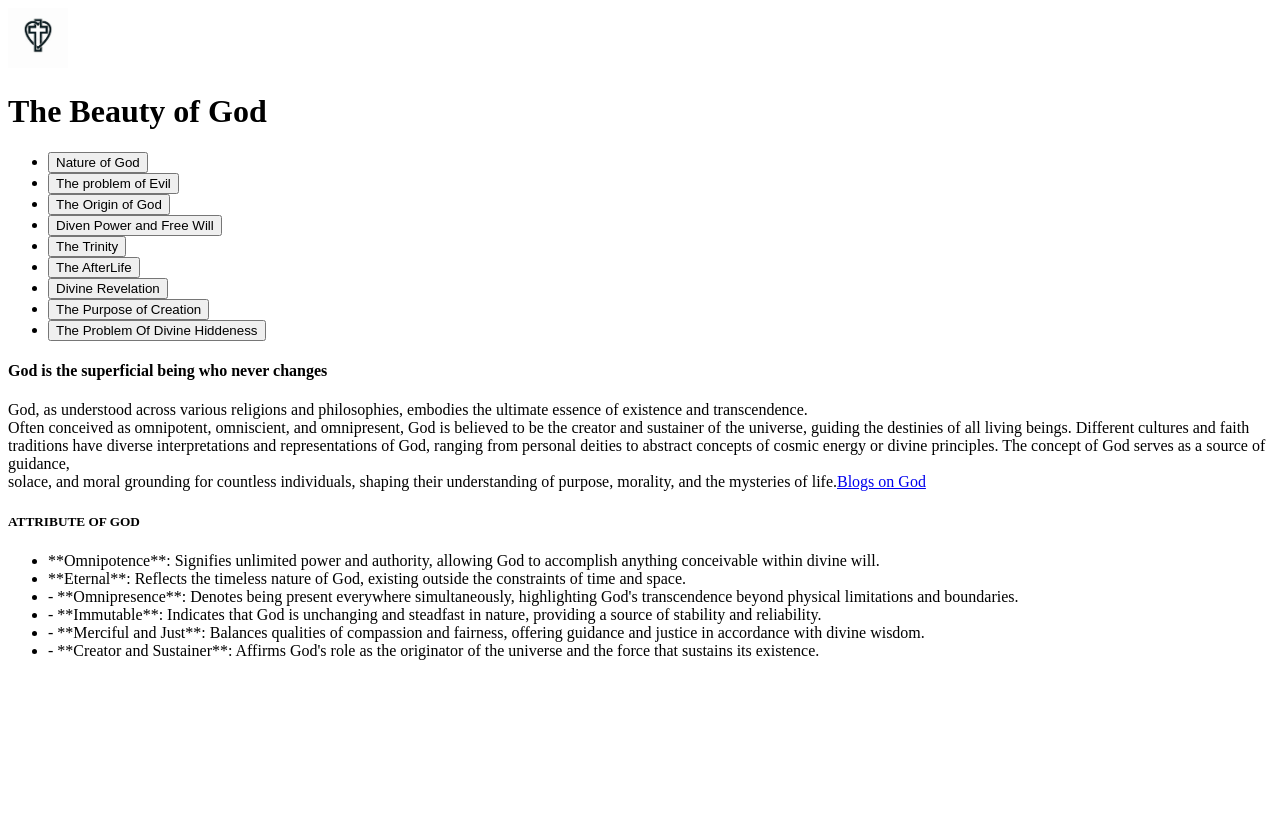
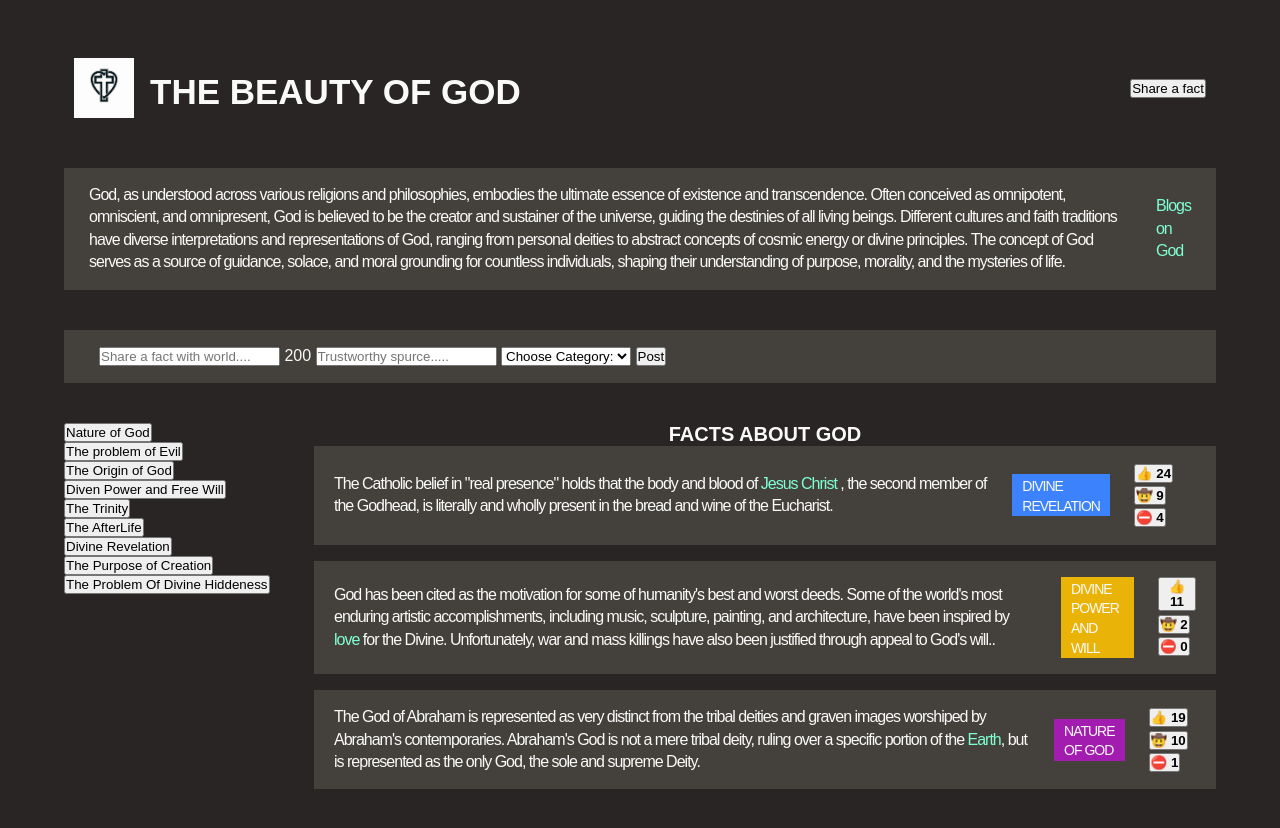
Before and after one commit to BazeJessica/Games, a plain HTML site: page HandsOnProject/index.html in a window 1280 px wide. Before the commit the page ends 800 px from the top, so only its background shows below. Drawn offline with Linux system fonts and the light colour scheme; a web font is replaced by a local one.

Commit message:
Created a blog post

```diff
--- a/HandsOnProject/index.html
+++ b/HandsOnProject/index.html
@@ -1,20 +1,60 @@
 <!DOCTYPE html>
 <html lang="en">
   <head>
-    <meta charset="UTF-8">
+    <meta charset="UTF-8" />
     <meta http-equiv="X-UA-Compatible" content="IE=edge" />
-    <meta name="viewport" content="width=device-width, initial-scale=1.0">
-    <title>Document</title>
+    <meta name="viewport" content="width=device-width, initial-scale=1.0" />
+    <title>BlogOnGod</title>
+    <link rel="preconnect" href="https://fonts.googleapis.com" />
+    <link rel="preconnect" href="https://fonts.gstatic.com" crossorigin />
+    <link
+      href="https://fonts.googleapis.com/css2?family=Coiny&family=Sono:wght@200..800&display=swap"
+      rel="stylesheet"
+    />
+    <link rel="stylesheet" href="./style.css" />
   </head>
   <body>
-    <header><img src="./OIP.jpeg" alt="About Christ" height="60px">
+    <div class="container">
+      <header class="header">
+        <div class="logo">
+          <img src="./OIP.jpeg" alt="About Christ"  />
           <h1>The Beauty of God</h1>
+        </div>
+
+        <button>Share a fact</button>
       </header>
+      <p class="fact f">
+        God, as understood across various religions and philosophies, embodies
+        the ultimate essence of existence and transcendence. Often conceived as
+        omnipotent, omniscient, and omnipresent, God is believed to be the
+        creator and sustainer of the universe, guiding the destinies of all
+        living beings. Different cultures and faith traditions have diverse
+        interpretations and representations of God, ranging from personal
+        deities to abstract concepts of cosmic energy or divine principles. The
+        concept of God serves as a source of guidance, solace, and moral
+        grounding for countless individuals, shaping their understanding of
+        purpose, morality, and the mysteries of life.
+        <span
+          ><a href="https://redeeminggod.com/100-top-christian-blogs/"
+            >Blogs on God</a
+          ></span
+        >
+      </p>
 
-<main>
-
+      <form action="" class="Fform">
+        <input type="text" placeholder="Share a fact with world...." />
+        <span>200</span>
+        <input type="text" placeholder="Trustworthy spurce....." />
+        <select name="" id="">
+          <option value="" selected>Choose Category:</option>
+          <option value="Nature">Nature of God</option>
+          <option value="Origin">The Origin of God</option>
+          <option value="trinity">The Trinity</option>
+        </select>
+        <button>Post</button>
+      </form>
+      <main class="main">
         <aside>
-
           <ul>
             <li><button>Nature of God</button></li>
             <li><button>The problem of Evil</button></li>
@@ -28,33 +68,70 @@
           </ul>
         </aside>
 
+        <section>
+          <h4>Facts about God</h4>
 
+          <ul>
+            <li class="fact">
+              <p>
+                The Catholic belief in "real presence" holds that the body and
+                blood of
+                <a href="https://www.factretriever.com/jesus-christ-facts"
+                  >Jesus Christ</a
+                >
+                , the second member of the Godhead, is literally and wholly
+                present in the bread and wine of the Eucharist.
+              </p>
+              <span class="tag" style="background-color: #3b82fc"
+                >Divine Revelation</span
+              >
+              <div class="vote-buttons">
+                <button>👍 <strong>24</strong></button>
+                <button>🤠 <strong>9</strong></button>
+                <button>⛔ <strong>4</strong></button>
+              </div>
+            </li>
+            <li class="fact">
+              <p>
+                God has been cited as the motivation for some of humanity's best
+                and worst deeds. Some of the world's most enduring artistic
+                accomplishments, including music, sculpture, painting, and
+                architecture, have been inspired by
+                <a href="https://www.factretriever.com/love-facts">love</a> for
+                the Divine. Unfortunately, war and mass killings have also been
+                justified through appeal to God's will..
+              </p>
+              <span class="tag" style="background-color: #eab308"
+                >Divine Power and Will</span
+              >
+              <div class="vote-buttons">
+                <button>👍 <strong>11</strong></button>
+                <button>🤠 <strong>2</strong></button>
+                <button>⛔ <strong>0</strong></button>
+              </div>
+            </li>
+            <li class="fact">
+              <p>
+                The God of Abraham is represented as very distinct from the
+                tribal deities and graven images worshiped by Abraham's
+                contemporaries. Abraham's God is not a mere tribal deity, ruling
+                over a specific portion of the
+                <a href="https://www.factretriever.com/world-facts">Earth</a>,
+                but is represented as the only God, the sole and supreme Deity.
+              </p>
+              <span class="tag" style="background-color: #a21caf"
+                >Nature of GOD</span
+              >
 
-
-
-
-
-
-
-
-
-    <p> <h4> God is the superficial being who never changes</h4></p>
-    <p>God, as understood across various religions and philosophies, embodies the ultimate essence of existence and transcendence. <br>
-        Often conceived as omnipotent, omniscient, and omnipresent, God is believed to be the creator and sustainer of the universe, guiding
-    the destinies of all living beings.  Different cultures and faith traditions have diverse interpretations and representations of God,
-    ranging from personal deities to abstract concepts of cosmic energy or divine principles. The concept of God serves as a source of guidance,<br>
-    solace, and moral grounding for countless individuals,  shaping their understanding of purpose, morality, and the mysteries of life.<span><a href="https://redeeminggod.com/100-top-christian-blogs/">Blogs on God</a></span></p>
-
-    <h5>ATTRIBUTE OF GOD</h5>
-    <ul>
-        <li>**Omnipotence**: Signifies unlimited power and authority, allowing God to accomplish anything conceivable within divine will.</li>
-<li> **Eternal**: Reflects the timeless nature of God, existing outside the constraints of time and space.</li>
-        <li>- **Omnipresence**: Denotes being present everywhere simultaneously, highlighting God's transcendence beyond physical limitations and boundaries.</li>
-        <li>- **Immutable**: Indicates that God is unchanging and steadfast in nature, providing a source of stability and reliability.</li>
-        <li>- **Merciful and Just**: Balances qualities of compassion and fairness, offering guidance and justice in accordance with divine wisdom.</li>
-        <li>- **Creator and Sustainer**: Affirms God's role as the originator of the universe and the force that sustains its existence.</li>
+              <div class="vote-buttons">
+                <button>👍 <strong>19</strong></button>
+                <button>🤠 <strong>10</strong></button>
+                <button>⛔ <strong>1</strong></button>
+              </div>
+            </li>
           </ul>
+        </section>
       </main>
-
+    </div>
   </body>
 </html>
--- a/HandsOnProject/style.css
+++ b/HandsOnProject/style.css
@@ -0,0 +1,112 @@
+*{
+    margin: 0;
+    padding: 0;
+    box-sizing: border-box;
+}
+.header{
+    margin-bottom: 40px;
+
+    padding: 10px;
+    display: flex;
+    align-items: center;
+    justify-content: space-between;
+
+}
+
+.container{
+    max-width: 1500px;
+    margin: 0 auto;
+}
+
+body{
+    background-color: #292524;
+    color: #fafaf9;
+    font-family: 'sono',sans-serif;
+    padding: 48px 64px;
+}
+h1{
+    font-size: 35px;
+    text-transform: uppercase;
+    text-align: center;
+    font-family: 'coiny',sans-serif;
+    line-height: 1;
+    margin-top: 6px;
+
+}
+.Fform{
+    background-color:#44403c ;
+    margin-bottom: 40px;
+    padding: 17px 35px;
+}
+a{
+    color:#3b82f6 ;
+}
+h4{
+    font-size: 20px;
+    text-transform: uppercase;
+    text-align: center;
+    font-family: 'coiny',sans-serif;
+
+}
+.fact{
+    font-size: 16px;
+    line-height: 1.4;
+    margin-bottom: 16px;
+    padding: 16px 20px;
+    background-color: #44403c;
+    letter-spacing: -1px;
+
+
+    display: flex;
+    align-items: center;
+    gap: 24px;
+
+}
+.vote-buttons{
+    margin-left: auto;
+}
+.f{
+    padding: 16px 25px;
+    margin-bottom: 40px;
+}
+.tag{
+    text-transform: uppercase;
+    font-size: 14px;
+    padding-top: 3px;
+    padding-left: 10px;
+    padding-right: 10px;
+}
+
+ul{
+    list-style: none;
+}
+.logo{
+
+    display: flex;
+    align-items: center;
+    gap: 16px;
+
+}
+
+.logo >img{
+    height: 60px;
+}
+
+.main{
+    display: grid;
+    grid-template-columns: 250px 1fr;
+
+}
+a:link{
+   color: aquamarine;
+   text-decoration: none;
+}
+a:visited{
+    color: purple;
+}
+a:hover{
+    color:#3b82f6
+}
+a:active{
+    color: green;
+}
```
Lines whose indentation alone changed are shown as unchanged.
